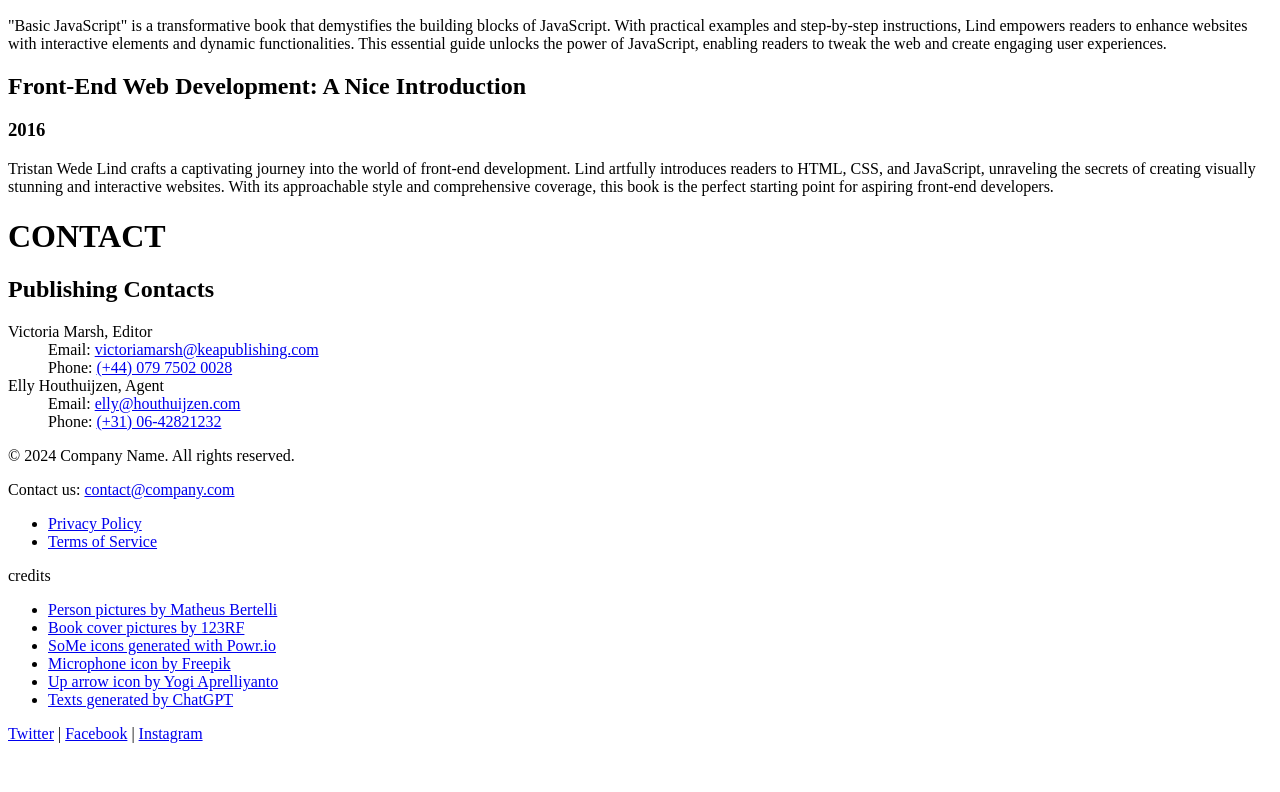
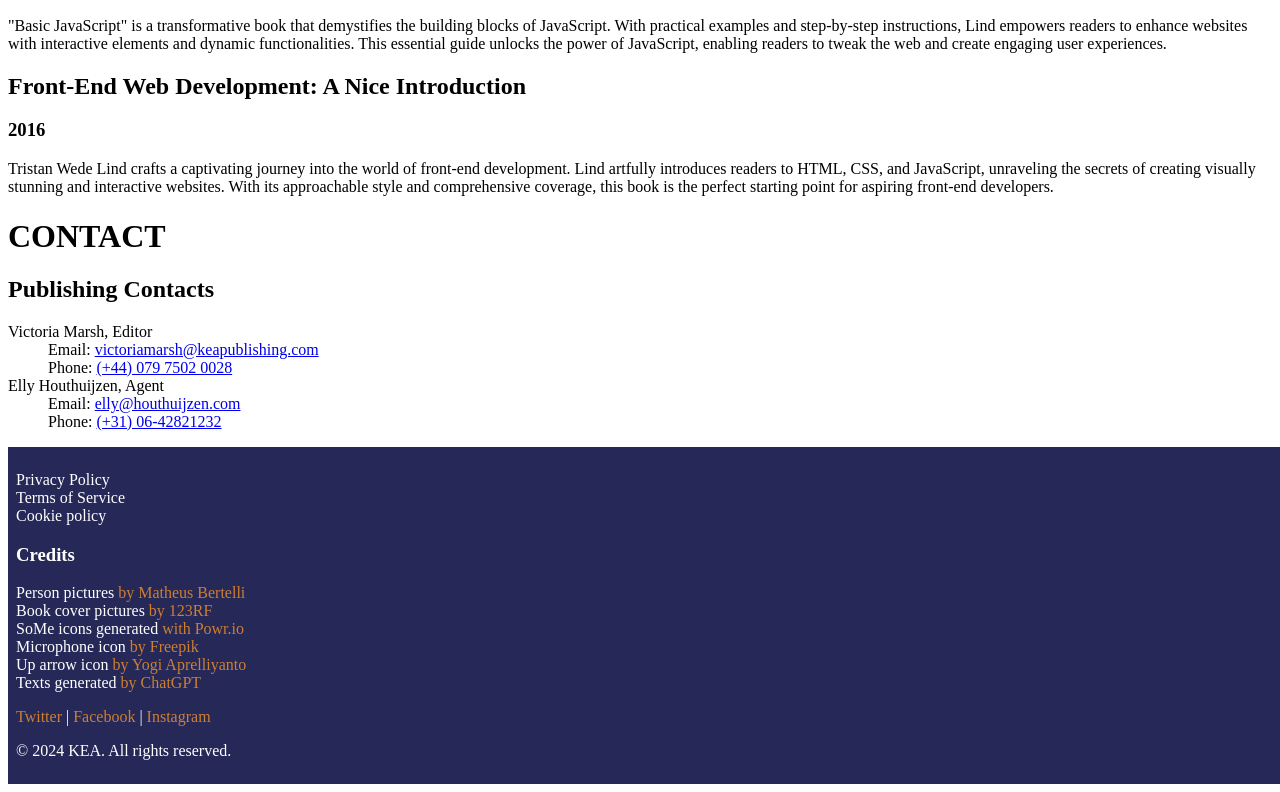
Before and after one commit to Toby-byte/Tristan-wede, a website: page index.html in a window 1280 px wide. Shown: the part 3060-3852 px from the top of the page. Before the commit the page ends 3811 px from the top, so only its background shows below. Drawn offline with Linux system fonts and the light colour scheme.

Commit message:
footer done

```diff
--- a/index.html
+++ b/index.html
@@ -190,26 +190,26 @@
     </section>
 
     <footer>
-        <p>© 2024 Company Name. All rights reserved.</p>
-        <p>Contact us: <a href="mailto:contact@company.com">contact@company.com</a></p>
         <ul>
-          <li><a href="#">Privacy Policy</a></li>
-          <li><a href="#">Terms of Service</a></li>
+            <li>Privacy Policy</li>
+            <li>Terms of Service</li>
+            <li>Cookie policy</li>
         </ul>
-        <p>credits</p>
+        <h3>Credits</h3>
         <ul>
-            <li><a href="https://www.pexels.com/@bertellifotografia/">Person pictures by Matheus Bertelli</a></li>
-            <li><a href="https://www.123rf.com/">Book cover pictures by 123RF</a></li>
-            <li><a href="https://www.powr.io/plugins/social-media-icons/standalone">SoMe icons generated with Powr.io</a></li>
-            <li><a href="https://www.freepik.com/">Microphone icon by Freepik</a></li>
-            <li><a href="https://www.flaticon.com/authors/yogi-aprelliyanto">Up arrow icon by Yogi Aprelliyanto</a></li>
-            <li><a href="https://chat.openai.com/?model=text-davinci-002-render-sha">Texts generated by ChatGPT</a></li>
+            <li>Person pictures <a href="https://www.pexels.com/@bertellifotografia/"> by Matheus Bertelli</a></li>
+            <li>Book cover pictures<a href="https://www.123rf.com/"> by 123RF</a></li>
+            <li>SoMe icons generated<a href="https://www.powr.io/plugins/social-media-icons/standalone"> with Powr.io</a></li>
+            <li>Microphone icon<a href="https://www.freepik.com/"> by Freepik</a></li>
+            <li>Up arrow icon<a href="https://www.flaticon.com/authors/yogi-aprelliyanto"> by Yogi Aprelliyanto</a></li>
+            <li>Texts generated<a href="https://chat.openai.com/?model=text-davinci-002-render-sha"> by ChatGPT</a></li>
         </ul>
         <div>
-          <a href="https://twitter.com/company" target="_blank">Twitter</a> |
-          <a href="https://facebook.com/company" target="_blank">Facebook</a> |
-          <a href="https://instagram.com/company" target="_blank">Instagram</a>
+            <a href="https://twitter.com/company" target="_blank">Twitter</a> |
+            <a href="https://facebook.com/company" target="_blank">Facebook</a> |
+            <a href="https://instagram.com/company" target="_blank">Instagram</a>
         </div>
+        <p>© 2024 KEA. All rights reserved.</p>
     </footer>
 </body>
 </html>
--- a/style.css
+++ b/style.css
@@ -1,3 +1,27 @@
-body {
+/* Resetting margins and paddings when using vw */
 
+
+footer {
+    background-color: #262858;
+    color: white;
+    padding: 0.5em;
+    position: relative;
+    width: 100%;
 }
+
+/* footer anchor tags */
+footer a {
+    color: #CD7F32;
+    text-decoration: none;
+}
+
+/* When hovering over anchor tags */
+footer a:hover {
+    text-decoration: underline;
+}
+
+/* footers unordered list */
+footer ul {
+    list-style-type: none; /* removes bullets */
+    padding: 0;
+}
```
